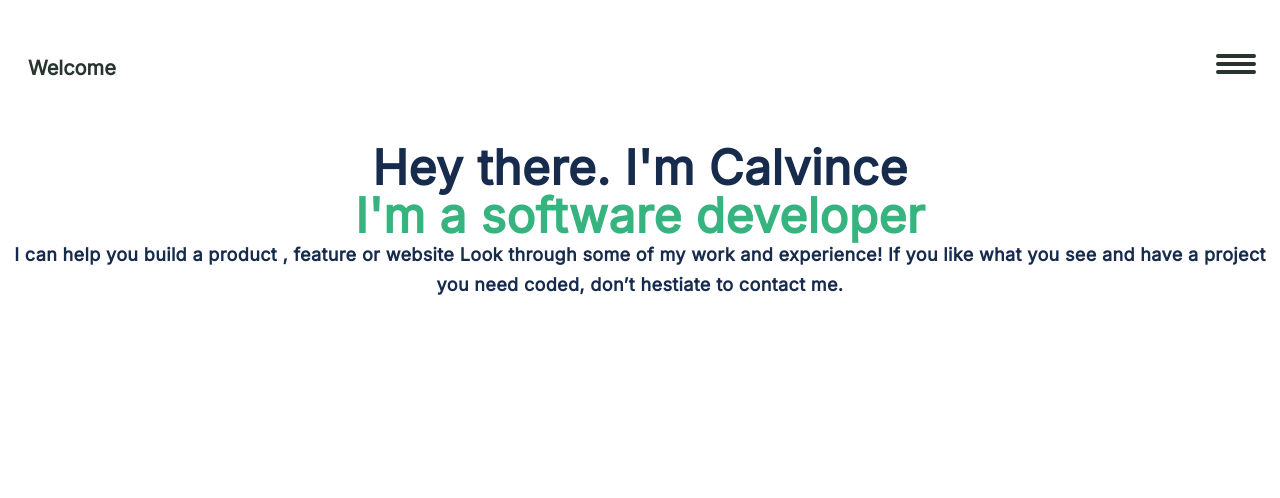
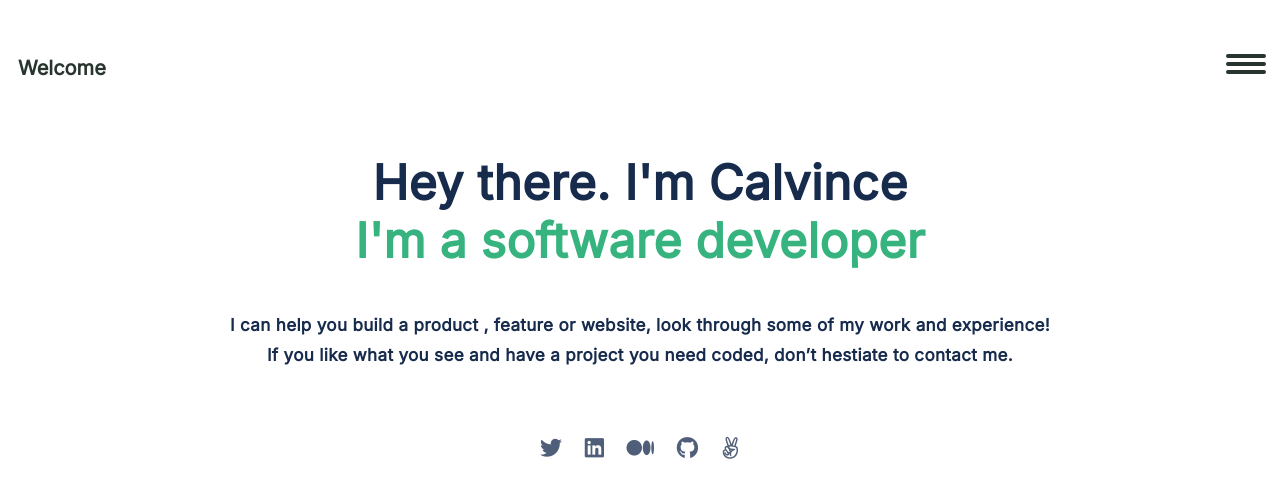
Before and after one commit to calvnce/portfolio, a plain HTML site: page public/index.html in a window 1280 px wide. Drawn offline with Linux system fonts and the light colour scheme.

Commit message:
Add social media icons

```diff
--- a/public/css/main.css
+++ b/public/css/main.css
@@ -20,11 +20,11 @@ body {
   width: 100vw;
   height: 100vh;
   background: #fff;
+  min-width: 375px;
 }
 
 /* Top Navigation Rules */
 #toolbar {
-  min-width: 375px;
   min-height: 48px;
   margin: 0 auto;
   position: relative;
@@ -35,12 +35,12 @@ body {
   display: flex;
   justify-content: space-between;
   width: 100%;
-  color: #28352F;
-  padding: 10px 28px;
+  color: #28352f;
+  padding: 10px 18px;
 }
 
 .logo {
-  font-family: 'Inter';
+  font-family: 'Inter', sans-serif;
   font-weight: 600;
   font-size: 20px;
   line-height: 28px;
@@ -59,20 +59,19 @@ body {
   position: absolute;
   border-radius: 2px;
   border: 2px solid;
-  height: 4px;
   width: 100%;
   left: 4px;
 }
 
-.hamburger > span:nth-child(1) {
+.hamburger span:nth-child(1) {
   top: 0;
 }
 
-.hamburger > span:nth-child(2) {
+.hamburger span:nth-child(2) {
   top: 8px;
 }
 
-.hamburger > span:nth-child(3) {
+.hamburger span:nth-child(3) {
   top: 16px;
 }
 
@@ -80,19 +79,17 @@ body {
 
 .headline {
   position: relative;
-  min-width: 375px;
-  height: 96px;
   top: 84px;
-  font-family: 'Inter';
+  font-family: 'Inter', sans-serif;
   font-weight: 800;
   font-size: 48px;
-  line-height: 58lpx;
-  letter-spacing: 0.37px;
+  line-height: 58px;
+  letter-spacing: 0.35px;
   color: #172b4d;
-  margin: auto;
   display: flex;
   flex-direction: column;
   text-align: center;
+  padding: 10px 18px;
 }
 
 .headline span {
@@ -100,7 +97,27 @@ body {
 }
 
 .headline p {
-  font-size: 18px;
+  font-size: 17px;
   color: #172b4d;
   line-height: 30px;
+  margin: 40px 0;
 }
+
+/* Social Media Icons */
+
+.social {
+  width: 200px;
+  min-height: 25px;
+  position: relative;
+  top: 100px;
+  display: flex;
+  justify-content: space-between;
+  align-items: center;
+  margin: auto;
+}
+
+.social span {
+  color: #505f79;
+  font-size: 22px;
+  font-weight: 900;
+}
--- a/public/index.html
+++ b/public/index.html
@@ -37,16 +37,22 @@
        <span>I'm a software developer</span>
      </h1>
      <p>
-      I can help you build a product , feature or website Look through some of my work and experience! If you like what you
+      I can help you build a product , feature or website, look through some of my work and experience!<br/>
+      If you like what you
       see and have a project you need coded,
       don’t hestiate to contact me.
      </p>
     </div>
-    <div class="headline-description">
 
+    <div class="social">
+      <span><i class="fab fa-twitter" aria-hidden="true"></i></span>
+      <span><i class="fab fa-linkedin" aria-hidden="true"></i></span>
+      <span><i class="fab fa-medium" aria-hidden="true"></i></span>
+      <span><i class="fab fa-github" aria-hidden="true"></i></span>
+      <span><i class="fab fa-angellist" aria-hidden="true"></i></span>
     </div>
    </section>
  </div>
-
+<script src="https://kit.fontawesome.com/7ebaa9994f.js" crossorigin="anonymous"></script>
 </body>
 </html>
```
Also changed, not shown: .stylelintrc.json, README.md, public/img/demo.png (added).
